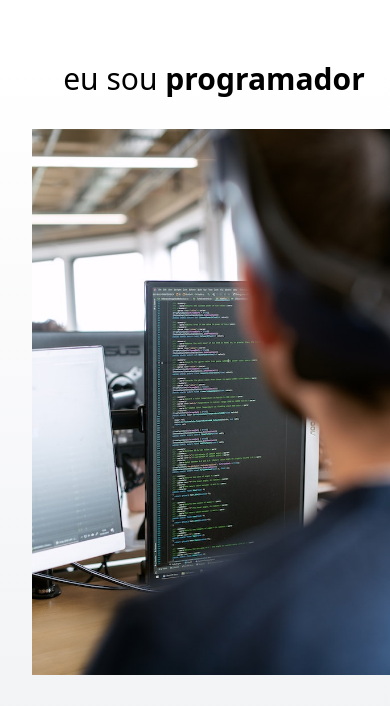
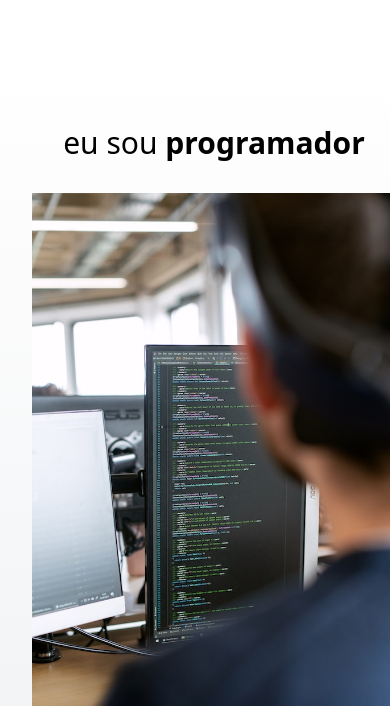
Before and after one commit to IrineuAlmeidaJr/portfolio-infoeste, a website: page public/index.html in a window 390 px wide. Shown: the part 659-1365 px from the top of the page. Drawn offline with Linux system fonts and the light colour scheme.

Commit message:
v.0.0.1.1
Correção da responsividade no eu sou programador

```diff
--- a/public/index.html
+++ b/public/index.html
@@ -65,7 +65,10 @@
     class="
     mt-16
     pb-8
-    sm:flex
+    flex
+    flex-col
+    items-center
+    sm:flex-row
     sm:justify-center
     bg-gradient-to-t from-gray-200"
     >
```
Also changed, not shown: public/dist/output.css.
